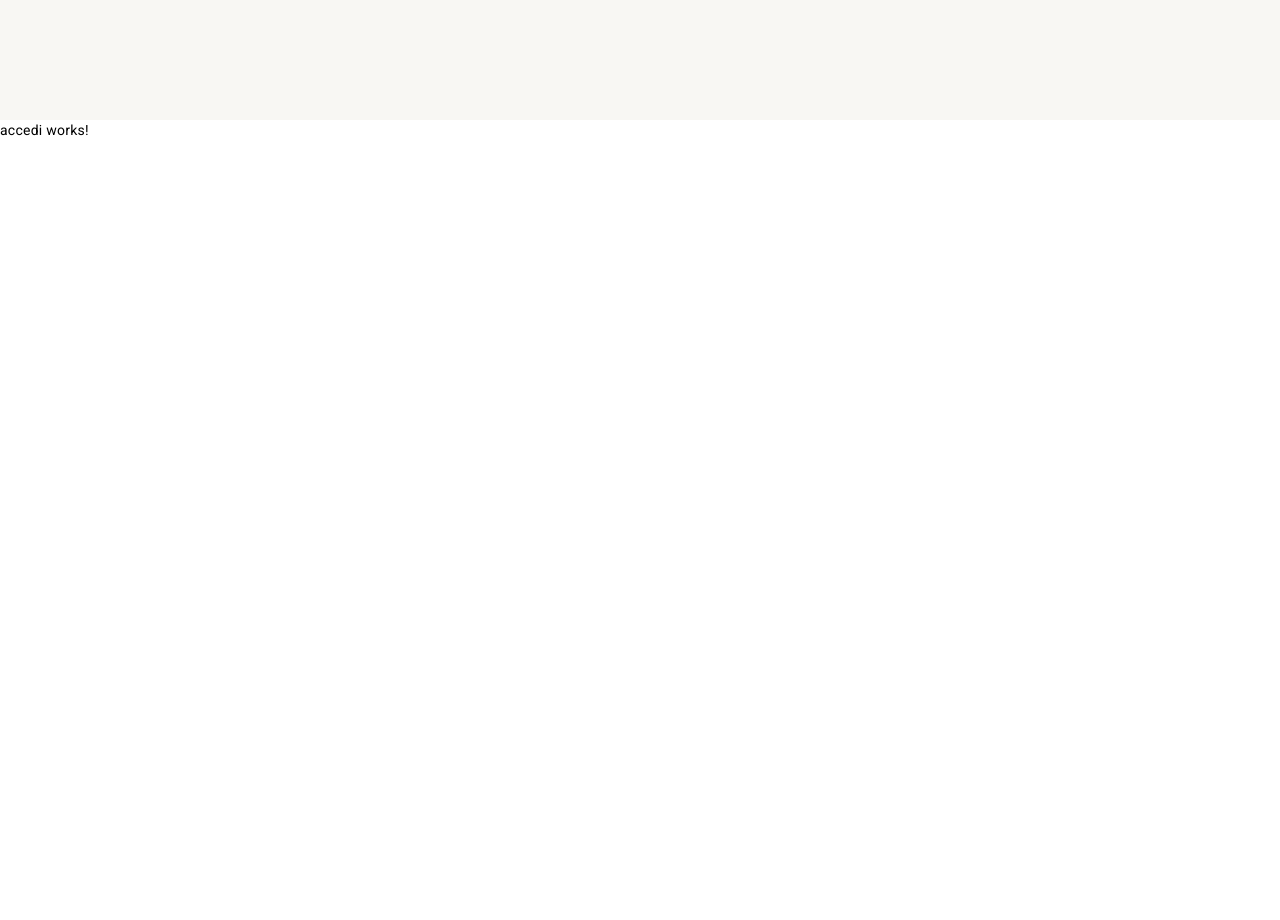
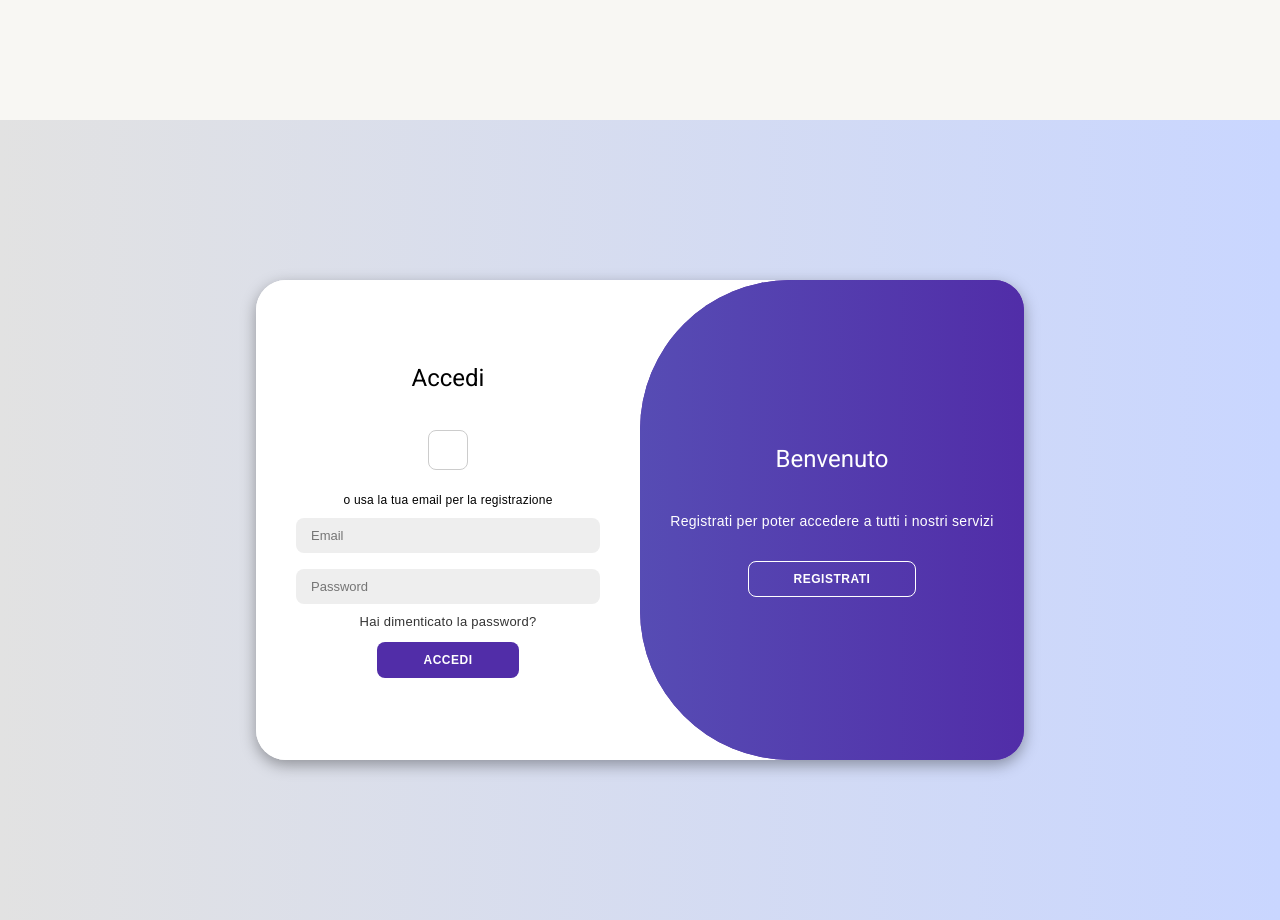
Before and after one commit to Musa-lee02/WebApp-IngSw-Progettone, an Angular app in the folder SkillMatch/: page /Accedi in a window 1280 px wide. Shown: the part 680-1600 px from the top of the page. Before the commit the page ends 820 px from the top, so only its background shows below. Built offline with nearby package versions, Linux system fonts and the light colour scheme.

Commit message:
Login e registrazione, js, non funge, dovrebbe switchare posizione quando si clicca 'registrati'

```diff
--- a/SkillMatch/src/app/app.component.html
+++ b/SkillMatch/src/app/app.component.html
@@ -11,8 +11,6 @@
         <img src="../assets/semicerchio.png">
       </div>
 
-
-
   <div class="centered">
     <input style="height: 30px; width: 600px;">
   </div>
--- a/SkillMatch/src/app/component/accedi/accedi.component.css
+++ b/SkillMatch/src/app/component/accedi/accedi.component.css
@@ -0,0 +1,186 @@
+*{
+  margin: 0;
+  padding: 0;
+  box-sizing: border-box;
+  font-family: 'Montserrat', sans-serif;
+}
+
+body{
+  background: #c9d6ff;
+  background: linear-gradient(to right, #e2e2e2, #c9d6ff);
+  display: flex;
+  align-items: center;
+  justify-content: center;
+  flex-direction: column  ;
+  height: 100vh;
+}
+.container{
+  background-color: #fff;
+  border-radius: 30px;
+  box-shadow: 0 5px 15px  rgba(0,0,0,0.35);
+  position: relative;
+  overflow: hidden;
+  width: 768px;
+  max-width: 100%;
+  min-height: 480px;
+}
+
+.container p{
+  font-size: 14px;
+  line-height: 20px;
+  letter-spacing: 0.3px;
+  margin: 20px 0;
+}
+.container span{
+  font-size: 12px;
+}
+.container a{
+  color: #333;
+  font-size: 13px;
+  text-decoration: none;
+}
+.container button{
+  background-color: #512da8;
+  color: #fff;
+  font-size: 12px;
+  padding: 10px 45px;
+  border: 1px solid transparent;
+  border-radius: 8px;
+  font-weight: 600;
+  letter-spacing: 0.5px;
+  text-transform: uppercase;
+  margin-top: 10px;
+  cursor: pointer;
+}
+.container button.hidden{
+  background-color: transparent;
+  border-color: #fff;
+}
+.container form{
+  background-color: #fff;
+  display: flex;
+  align-items: center;
+  justify-content: center;
+  flex-direction: column;
+  padding: 0 40px;
+  height: 100%;
+}
+.container input{
+  background-color: #eee;
+  border:none;
+  margin: 8px 0;
+  padding: 10px 15px;
+  font-size: 13px;
+  border-radius: 8px;
+  width: 100%;
+  outline:none ;
+
+}
+.form-container{
+  position: absolute;
+  top: 0;
+  height: 100%;
+  transition: all 0.6s ease-in-out;
+}
+.sign-in{
+  left: 0;
+  width: 50%;
+  z-index: 2;
+}
+
+.container.active .sign-in{
+  transformj: translateX(100%);
+}
+
+.sign-up{
+  left: 0;
+  width: 50%;
+  opacity: 0;
+  z-index: 1;
+}
+
+.container.active .sign-up{
+  transform: translateX(100%);
+  opacity: 1;
+  z-index: 2;
+  animation: move 0.6s;
+}
+@keyframes move{
+  0%, 49.99%{
+    opacity: 0;
+    z-index: 1;
+  }
+  50%, 100%{
+    opacity: 1;
+    z-index: 2;
+  }
+}
+.social-icons{
+  margin: 20px 0;
+
+}
+.social-icons a{
+  border: 1px solid #ccc;
+  border-radius: 20%;
+  display: inline-flex;
+  justify-content: center;
+  align-items: center;
+  margin: 0 3px;
+  width: 40px;
+  height: 40px;
+}
+.toggle-container{
+  position: absolute;
+  top: 0;
+  left: 50%;
+  width: 50%;
+  height: 100%;
+  overflow: hidden;
+  transition:all 0.6s ease-in-out;
+  border-radius: 150px 0 0 150px;
+  z-index: 1000;
+}
+.container.active .toggle-container{
+  transform: translateX(-100%);
+  border-radius: 0 150px 100px 0;
+}
+.toggle{
+  height: 100%;
+  background: #512da8 linear-gradient(to right, #5c6bc0, #512da8);
+  color: #fff;
+  position: relative;
+  left: -100%;
+  width: 200%;
+  transform: translateX(0);
+  transition: all 0.6s ease-in-out;
+}
+.container.active .toggle{
+  transform: translateX(50%);
+}
+.toggle-panel{
+  position: absolute;
+  width: 50%;
+  height: 100%;
+  display: flex;
+  align-items: center;
+  justify-content: center;
+  flex-direction: column;
+  padding: 0 30px;
+  text-align: center;
+  top: 0;
+  transform: translateX(0);
+  transition: all 0.6s ease-in-out;
+}
+.toggle-left{
+  transform: translateX(-20%);
+}
+.container.active .toggle-left{
+  transform: translateX(0);
+}
+.toggle-right{
+  right : 0;
+  transform: translateX(0);
+}
+.container.active .toggle-right{
+  transform: translateX(200%);
+}
--- a/SkillMatch/src/app/component/accedi/accedi.component.html
+++ b/SkillMatch/src/app/component/accedi/accedi.component.html
@@ -1 +1,58 @@
-<p>accedi works!</p>
+<head>
+  <meta charset="utf-8">
+  <meta name="viewport" content="width=device-width, initial-scale=1">
+  <link rel = "stylesheet" href = "">
+  <title>Accedi/Registrati</title>
+</head>
+
+<body>
+  <div class="container" id="container">
+      <div class="form-container sign-up">
+          <form>
+              <h1>Crea un account</h1>
+              <div class="social-icons">
+                  <a href="#" class="icon">
+                    <i class="fa-brands fa-google"></i>
+                  </a>
+              </div>
+                <span>o usa la tua email per la registrazione</span>
+                  <input type="text" placeholder="Nome" />
+                  <input type="text" placeholder="Cognome" />
+                  <input type="email" placeholder="Email" />
+                  <input type="password" placeholder="Password" />
+              <button>Registrati</button>
+          </form>
+      </div>
+    <div class="form-container sign-in">
+        <form>
+            <h1>Accedi</h1>
+              <div class="social-icons">
+                  <a href="#" class="icon">
+                    <i class="fa-brands fa-google"></i>
+                  </a>
+              </div>
+                <span>o usa la tua email per la registrazione</span>
+                  <input type="email" placeholder="Email" />
+                  <input type="password" placeholder="Password" />
+              <a href="#">Hai dimenticato la password?</a>
+              <button>Accedi</button>
+        </form>
+    </div>
+    <div class="toggle-container">
+        <div class="toggle">
+          <div class="toggle-panel toggle-left">
+              <h1>Bentornato!</h1>
+              <p>Registrati per poter accedere a tutti i nostri servizi</p>
+              <button class="hidden" id="login">Registrati</button>
+          </div>
+          <div class="toggle-panel toggle-right">
+              <h1>Benvenuto</h1>
+              <p>Registrati per poter accedere a tutti i nostri servizi</p>
+              <button class="hidden" id="register">Registrati</button>
+          </div>
+        </div>
+    </div>
+  </div>
+  <script src="../src/assets/JS/accedi.js"></script>
+<script src="assets/JS/accedi.js"></script>
+</body>
--- a/SkillMatch/src/app/component/accedi/accedi.component.ts
+++ b/SkillMatch/src/app/component/accedi/accedi.component.ts
@@ -4,6 +4,7 @@ import { Component } from '@angular/core';
   selector: 'app-accedi',
   templateUrl: './accedi.component.html',
   styleUrl: './accedi.component.css'
+
 })
 export class AccediComponent {
 
```
Also changed, not shown: SkillMatch/src/assets/JS/accedi.js (added, +12 -0 lines), 2 other files (tests, documents, lock files or other folders).
